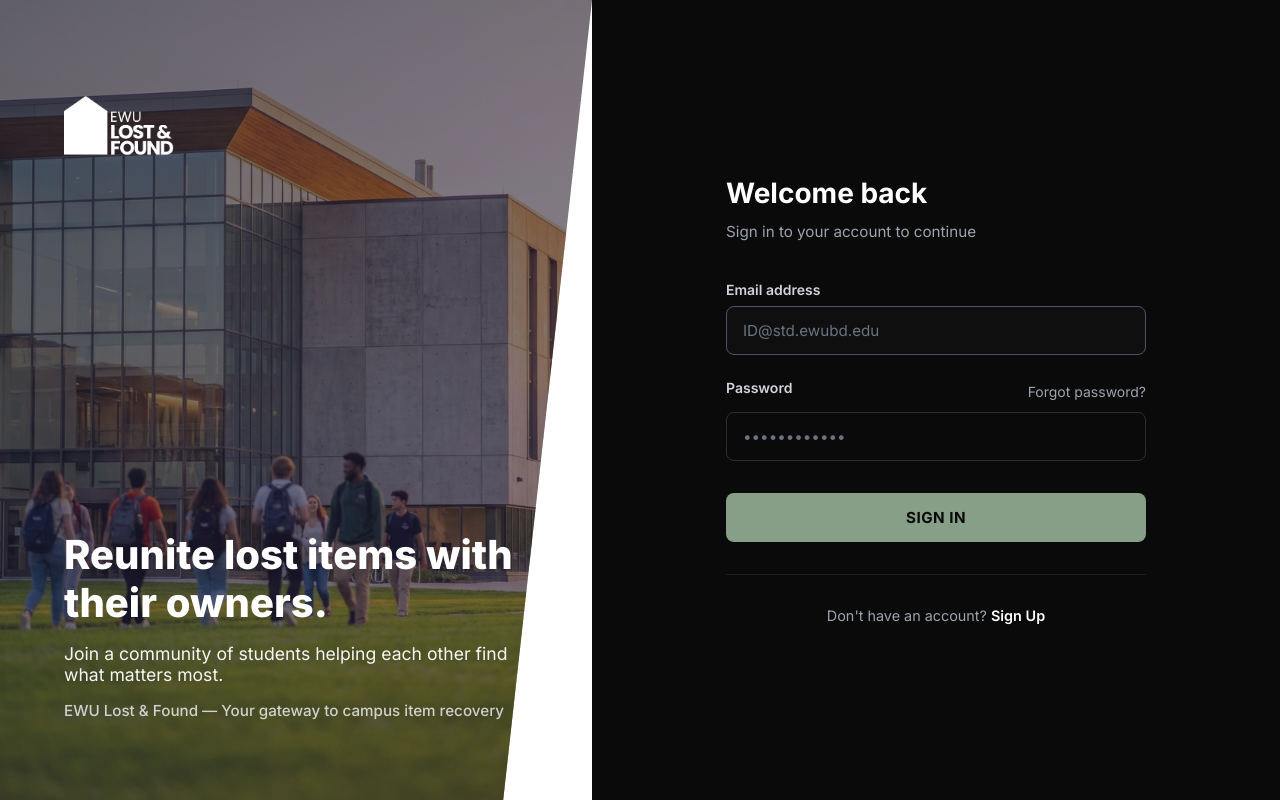
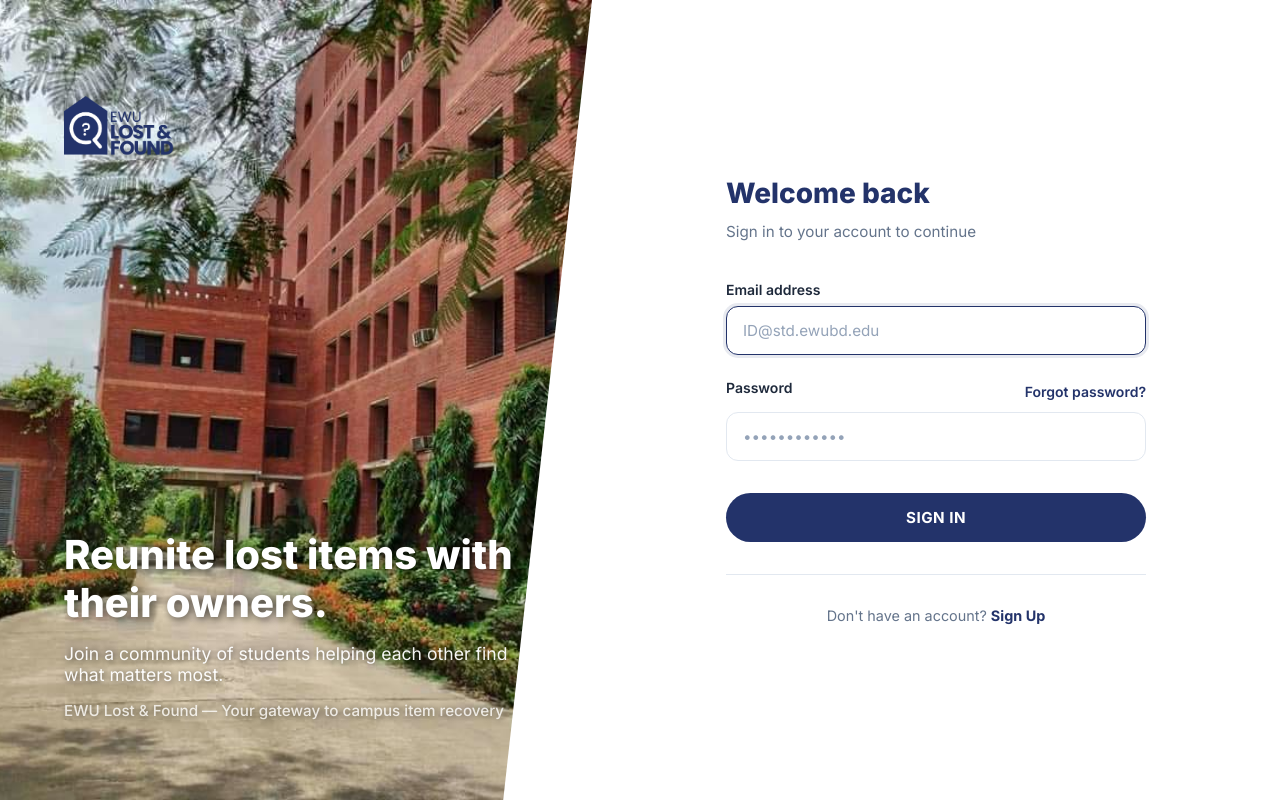
Before and after one commit to ifteyaj/EWU-LostFound, a PHP site: page /EWU-LostFound/auth/login.php in a window 1280 px wide. Run offline with PHP 8.4, Linux system fonts and the light colour scheme.

Commit message:
feat: Implement user authentication with dedicated login, registration, and forgot password pages.

```diff
--- a/auth/login.php
+++ b/auth/login.php
@@ -48,6 +48,7 @@ $success = isset($_GET['success']) && isset($error_messages[$_GET['success']])
             font-family: 'Inter', -apple-system, BlinkMacSystemFont, 'Segoe UI', sans-serif;
             overflow: hidden;
             height: 100vh;
+            background: #ffffff;
         }
 
         .auth-container {
@@ -70,8 +71,7 @@ $success = isset($_GET['success']) && isset($error_messages[$_GET['success']])
             left: 0;
             width: 100%;
             height: 100%;
-            background: linear-gradient(135deg, rgba(102, 126, 234, 0.3) 0%, rgba(118, 75, 162, 0.3) 100%),
-                        url('../assets/img/campus-hero.jpg') center/cover;
+            background: url('../assets/img/ewu_campus_auth.jpg') center/cover;
             background-size: cover;
             background-position: center;
         }
@@ -82,7 +82,7 @@ $success = isset($_GET['success']) && isset($error_messages[$_GET['success']])
             left: 0;
             width: 100%;
             height: 100%;
-            background: linear-gradient(135deg, rgba(0, 0, 0, 0.5) 0%, rgba(0, 0, 0, 0.3) 100%);
+            background: transparent;
         }
 
         .hero-content {
@@ -103,7 +103,6 @@ $success = isset($_GET['success']) && isset($error_messages[$_GET['success']])
 
         .hero-logo img {
             height: 60px;
-            filter: brightness(0) invert(1);
         }
 
         .hero-content h1 {
@@ -111,6 +110,7 @@ $success = isset($_GET['success']) && isset($error_messages[$_GET['success']])
             font-weight: 800;
             margin-bottom: 1rem;
             line-height: 1.2;
+            text-shadow: 2px 2px 8px rgba(0, 0, 0, 0.7);
         }
 
         .hero-content p {
@@ -118,18 +118,20 @@ $success = isset($_GET['success']) && isset($error_messages[$_GET['success']])
             margin-bottom: 1rem;
             opacity: 0.95;
             max-width: 500px;
+            text-shadow: 1px 1px 6px rgba(0, 0, 0, 0.7);
         }
 
         .hero-content .tagline {
             font-size: 0.95rem;
             opacity: 0.75;
             font-weight: 500;
+            text-shadow: 1px 1px 6px rgba(0, 0, 0, 0.7);
         }
 
         /* Right Form Section */
         .form-section {
             flex: 1;
-            background: #0a0a0a;
+            background: #ffffff;
             display: flex;
             align-items: center;
             justify-content: center;
@@ -143,36 +145,36 @@ $success = isset($_GET['success']) && isset($error_messages[$_GET['success']])
         }
 
         .form-header h2 {
-            color: #ffffff;
+            color: #23336a;
             font-size: 1.75rem;
-            font-weight: 700;
+            font-weight: 800;
             margin-bottom: 0.75rem;
         }
 
         .form-header p {
-            color: #9ca3af;
+            color: #64748B;
             font-size: 0.95rem;
             margin-bottom: 2.5rem;
         }
 
         .alert {
             padding: 1rem;
-            border-radius: 8px;
+            border-radius: 12px;
             margin-bottom: 1.5rem;
             font-size: 0.9rem;
             font-weight: 500;
         }
 
         .alert-error {
-            background: rgba(239, 68, 68, 0.1);
-            border: 1px solid rgba(239, 68, 68, 0.3);
-            color: #fca5a5;
+            background: #FEE2E2;
+            border: 1px solid #FECACA;
+            color: #DC2626;
         }
 
         .alert-success {
-            background: rgba(134, 159, 134, 0.1);
-            border: 1px solid rgba(134, 159, 134, 0.3);
-            color: #a8c5a8;
+            background: #D1FAE5;
+            border: 1px solid #A7F3D0;
+            color: #059669;
         }
 
         .form-group {
@@ -181,7 +183,7 @@ $success = isset($_GET['success']) && isset($error_messages[$_GET['success']])
 
         .form-group label {
             display: block;
-            color: #d1d5db;
+            color: #1e293b;
             font-size: 0.875rem;
             font-weight: 600;
             margin-bottom: 0.5rem;
@@ -190,10 +192,10 @@ $success = isset($_GET['success']) && isset($error_messages[$_GET['success']])
         .form-group input {
             width: 100%;
             padding: 0.875rem 1rem;
-            background: transparent;
-            border: 1px solid #2d2d2d;
-            border-radius: 8px;
-            color: #ffffff;
+            background: #ffffff;
+            border: 1px solid #E2E8F0;
+            border-radius: 12px;
+            color: #1e293b;
             font-size: 0.95rem;
             transition: all 0.2s ease;
             font-family: inherit;
@@ -201,12 +203,12 @@ $success = isset($_GET['success']) && isset($error_messages[$_GET['success']])
 
         .form-group input:focus {
             outline: none;
-            border-color: #4a5568;
-            background: rgba(255, 255, 255, 0.02);
+            border-color: #23336a;
+            box-shadow: 0 0 0 3px rgba(35, 51, 106, 0.1);
         }
 
         .form-group input::placeholder {
-            color: #6b7280;
+            color: #94A3B8;
         }
 
         .form-row {
@@ -217,23 +219,24 @@ $success = isset($_GET['success']) && isset($error_messages[$_GET['success']])
         }
 
         .forgot-link {
-            color: #9ca3af;
+            color: #23336a;
             font-size: 0.875rem;
             text-decoration: none;
             transition: color 0.2s ease;
+            font-weight: 600;
         }
 
         .forgot-link:hover {
-            color: #d1d5db;
+            color: #1a2652;
         }
 
         .btn-submit {
             width: 100%;
             padding: 0.95rem;
-            background: #869F86;
-            color: #0a0a0a;
+            background: #23336a;
+            color: #ffffff;
             border: none;
-            border-radius: 8px;
+            border-radius: 100px;
             font-size: 0.95rem;
             font-weight: 700;
             cursor: pointer;
@@ -245,37 +248,37 @@ $success = isset($_GET['success']) && isset($error_messages[$_GET['success']])
         }
 
         .btn-submit:hover {
-            background: #9bb29b;
-            transform: translateY(-1px);
-            box-shadow: 0 4px 12px rgba(134, 159, 134, 0.3);
+            background: #1a2652;
+            transform: translateY(-2px);
+            box-shadow: 0 8px 20px rgba(35, 51, 106, 0.3);
         }
 
         .form-footer {
             margin-top: 2rem;
             padding-top: 2rem;
-            border-top: 1px solid #1f1f1f;
+            border-top: 1px solid #E2E8F0;
             text-align: center;
         }
 
         .form-footer p {
-            color: #9ca3af;
+            color: #64748B;
             font-size: 0.9rem;
         }
 
         .form-footer a {
-            color: #ffffff;
-            font-weight: 600;
+            color: #23336a;
+            font-weight: 700;
             text-decoration: none;
             transition: color 0.2s ease;
         }
 
         .form-footer a:hover {
-            color: #869F86;
+            color: #1a2652;
         }
 
         .password-hint {
             font-size: 0.75rem;
-            color: #6b7280;
+            color: #64748B;
             margin-top: 0.5rem;
         }
 
--- a/includes/navbar.php
+++ b/includes/navbar.php
@@ -28,8 +28,10 @@ $currentPage = basename($_SERVER['PHP_SELF']);
             <!-- Right Side Actions -->
             <?php if (isLoggedIn()): ?>
                 <li>
-                    <a href="<?php echo APP_URL; ?>/profile.php" class="nav-link <?php echo ($currentPage == 'profile.php') ? 'active' : ''; ?>">
-                        Hi, <?php echo htmlspecialchars(getUserDisplayName()); ?>
+                    <a href="<?php echo APP_URL; ?>/profile.php" class="profile-avatar-link <?php echo ($currentPage == 'profile.php') ? 'active' : ''; ?>" title="<?php echo htmlspecialchars(getUserDisplayName()); ?>">
+                        <div class="profile-avatar">
+                            <i class="ri-user-fill"></i>
+                        </div>
                     </a>
                 </li>
                 <?php if (isAdmin()): ?>
```
Also changed, not shown: assets/css/style.css (+24 -0 lines), auth/forgot_password.php (+35 -32 lines), auth/register.php (+35 -33 lines), index.php (+4 -4 lines), profile.php (+5 -5 lines), assets/img/ewu_campus_auth.jpg (added).
